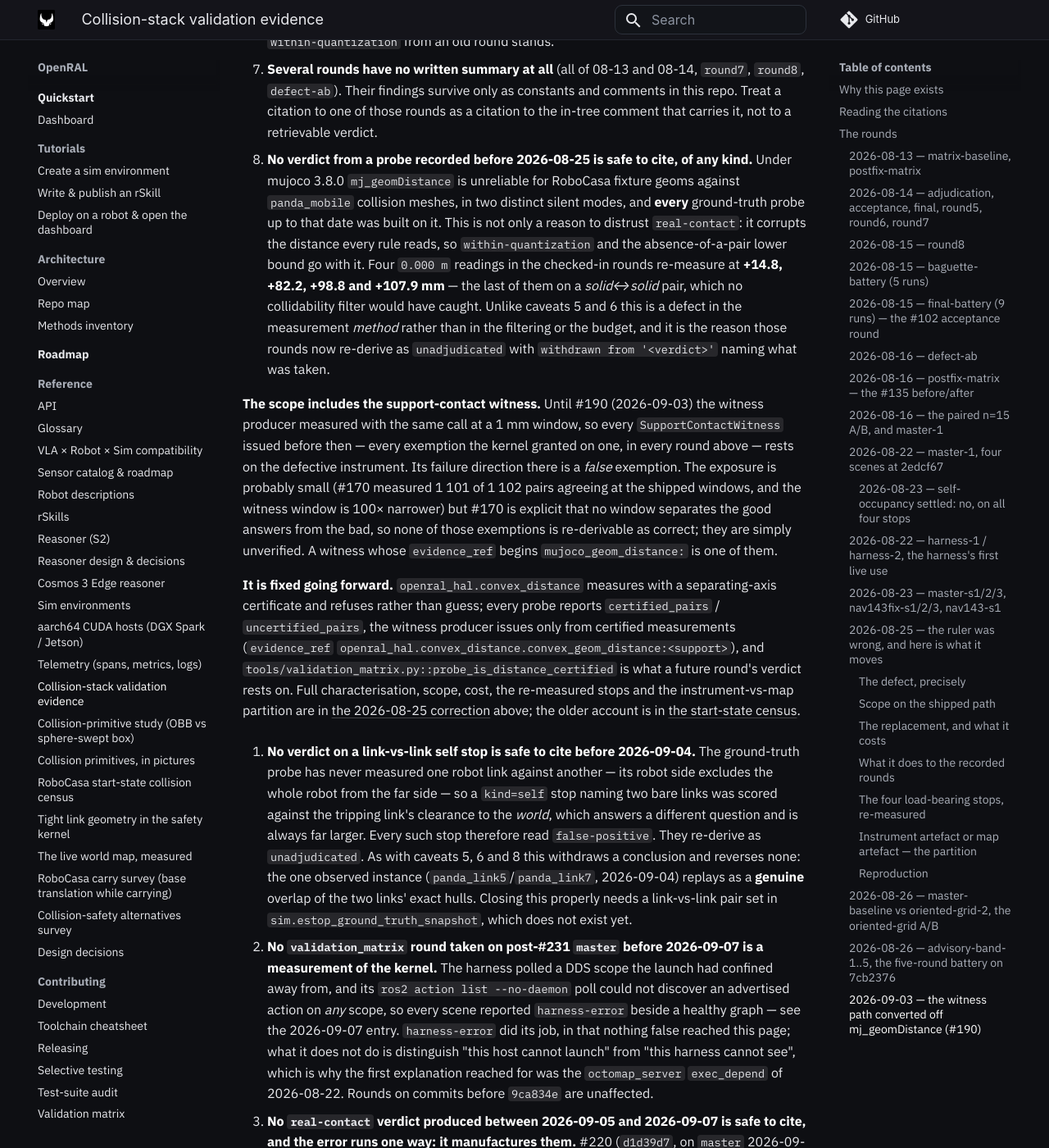
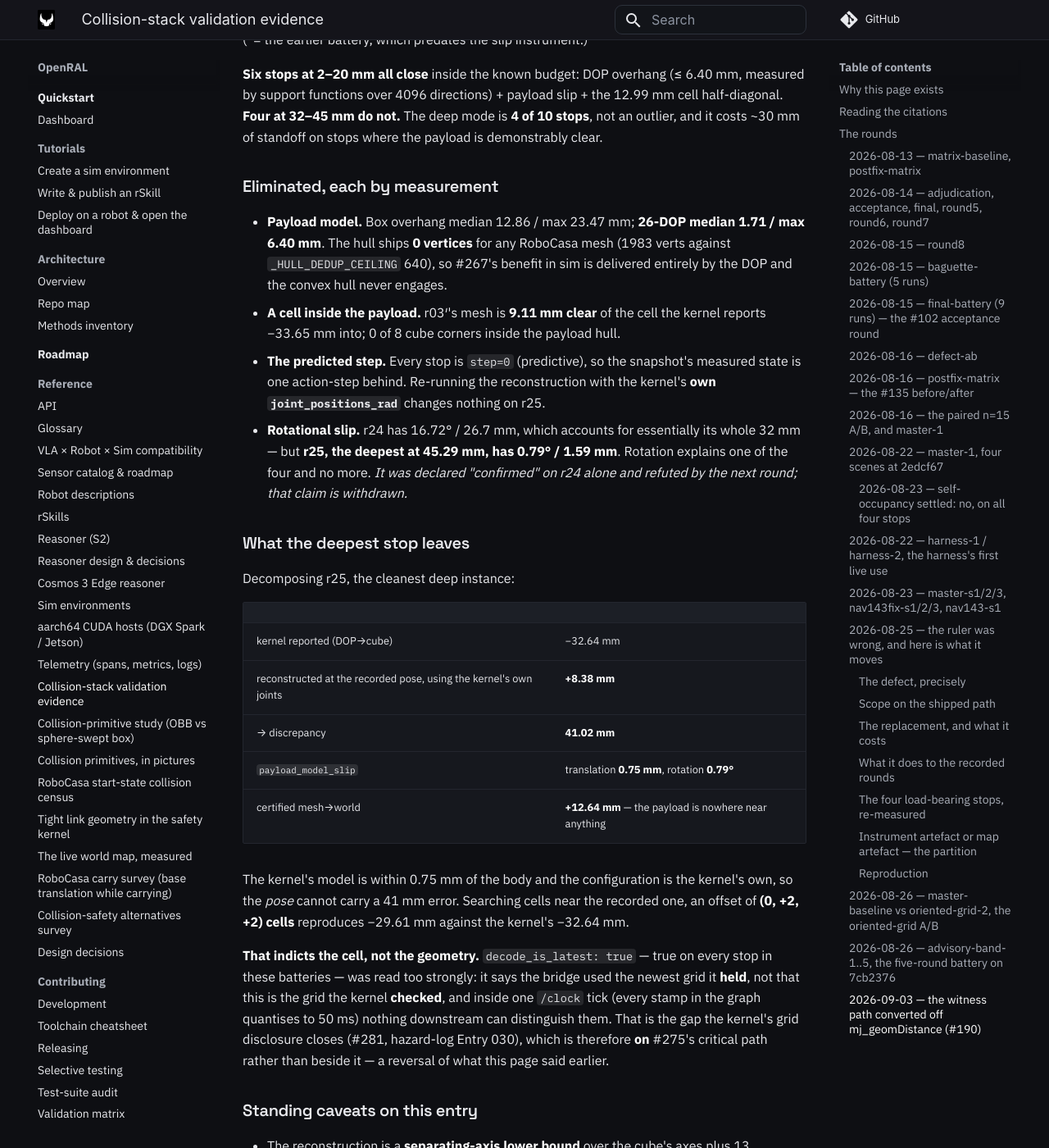
Before and after one commit to OpenRAL/openral, an MkDocs documentation site: the page built from docs/reference/collision-validation-evidence.md, in a window 1280 px wide and 1400 px high, scrolled down 67043 px. Shown: the whole window at 82% size. Built offline with MkDocs 1.6.1 and Material for MkDocs 9.7.7, drawn with Linux system fonts in a browser that asks for light colours; comment, search, counter and statistics services are not loaded; some of the changed text lies outside the part shown.

Commit message:
docs(evidence): #275 across 27 rounds — the excess is bimodal, and the deep mode indicts the cell (#282)
Records every payload-vs-voxel stop from three batteries. Six at 2-20 mm close
inside the known budget (DOP <= 6.40 mm + slip + 12.99 mm cell term); four at
32-45 mm do not. The deep mode is 4 of 10 stops, not an outlier.

Eliminated by measurement: the payload model (DOP max 6.40 mm, and the hull ships
0 vertices for any RoboCasa mesh so it never engages), a cell inside the payload
(r03' is 9.11 mm CLEAR of the cell reporting -33.65 mm), the predicted step (all
stops are step=0; re-running with the kernel's own joint_positions_rad changes
nothing), and rotational slip -- r24 has 16.72 deg / 26.7 mm but r25, the
deepest, has 0.79 deg / 1.59 mm.

r25 decomposed: kernel -32.64 mm against +8.38 mm reconstructed at the recorded
pose using the kernel's own joints, a 41.02 mm discrepancy the pose cannot carry
at 0.75 mm of slip, with the payload 12.64 mm clear of everything. A cell offset
by (0,+2,+2) reproduces the kernel's number.

That indicts the cell. `decode_is_latest: true` was read too strongly: it says
the bridge used the newest grid it HELD, not that this is the grid the kernel
CHECKED. So #281's disclosure is ON #275's critical path, reversing what this
page said earlier.

States plainly what is not proven: the reconstruction is a lower bound, the
nearby-cell search had 729 candidates, and #275's cause has now been wrongly
identified four times -- this is the fifth hypothesis and it is unconfirmed.

Refs #275, #281


Claude-Session: https://claude.ai/code/session_01VVrppMan2ts7WZe944fkTL

Signed-off-by: Adrian <adrianllopart@gmail.com>
Co-authored-by: Claude Opus 5 <noreply@anthropic.com>

```diff
--- a/docs/reference/collision-validation-evidence.md
+++ b/docs/reference/collision-validation-evidence.md
@@ -2739,6 +2739,88 @@ not in this branch).
 diagnostics only and changes no gating; two 6-round arms on the same scene
 earlier today went 0/6 and 2/6. n is far too small and nothing here touched the
 kernel's decisions.
+
+
+### 2026-09-13 — #275 across 27 rounds: the payload-vs-voxel excess is **bimodal**
+
+Three batteries on `fridge` gate-ON, 27 rounds, every payload-vs-voxel stop,
+sorted by excess (certified mesh→world truth minus the kernel's reported depth):
+
+| run | kernel | certified | **excess** | verdict | rotation | max-slip |
+| --- | ---: | ---: | ---: | --- | ---: | ---: |
+| r05′ | −7.54 | −5.21 | 2.32 | `attached_payload` | — | — |
+| r05 | −0.28 | +5.09 | 5.37 | `solid_world` | 3.69° | 4.28 |
+| r22 | −6.34 | −0.54 | 5.80 | `attached_payload` | 0.51° | 1.11 |
+| r10 | −12.42 | +0.47 | 12.89 | `attached_payload` | 0.655° | 2.79 |
+| r20 | −17.58 | +0.53 | 18.11 | `attached_payload` | 0.047° | 1.03 |
+| r11 | −15.99 | +4.32 | 20.31 | `solid_world` | 2.8° | 4.81 |
+| **r24** | −31.22 | +1.06 | **32.28** | `solid_world` | **16.72°** | **26.70** |
+| r01′ | −34.67 | −0.25 | 34.42 | `attached_payload` | — | — |
+| r03′ | −33.65 | +2.07 | 35.72 | `solid_world` | — | — |
+| **r25** | −32.64 | **+12.64** | **45.29** | `solid_world` | 0.79° | 1.59 |
+
+(′ = the earlier battery, which predates the slip instrument.)
+
+**Six stops at 2–20 mm all close** inside the known budget: DOP overhang
+(≤ 6.40 mm, measured by support functions over 4096 directions) + payload slip +
+the 12.99 mm cell half-diagonal. **Four at 32–45 mm do not.** The deep mode is
+**4 of 10 stops**, not an outlier, and it costs ~30 mm of standoff on stops where
+the payload is demonstrably clear.
+
+### Eliminated, each by measurement
+
+- **Payload model.** Box overhang median 12.86 / max 23.47 mm; **26-DOP median
+  1.71 / max 6.40 mm**. The hull ships **0 vertices** for any RoboCasa mesh
+  (1983 verts against `_HULL_DEDUP_CEILING` 640), so #267's benefit in sim is
+  delivered entirely by the DOP and the convex hull never engages.
+- **A cell inside the payload.** r03′'s mesh is **9.11 mm clear** of the cell the
+  kernel reports −33.65 mm into; 0 of 8 cube corners inside the payload hull.
+- **The predicted step.** Every stop is `step=0` (predictive), so the snapshot's
+  measured state is one action-step behind. Re-running the reconstruction with
+  the kernel's **own `joint_positions_rad`** changes nothing on r25.
+- **Rotational slip.** r24 has 16.72° / 26.7 mm, which accounts for essentially
+  its whole 32 mm — but **r25, the deepest at 45.29 mm, has 0.79° / 1.59 mm**.
+  Rotation explains one of the four and no more. *It was declared "confirmed" on
+  r24 alone and refuted by the next round; that claim is withdrawn.*
+
+### What the deepest stop leaves
+
+Decomposing r25, the cleanest deep instance:
+
+| | |
+| --- | --- |
+| kernel reported (DOP→cube) | −32.64 mm |
+| reconstructed at the recorded pose, using the kernel's own joints | **+8.38 mm** |
+| → discrepancy | **41.02 mm** |
+| `payload_model_slip` | translation **0.75 mm**, rotation **0.79°** |
+| certified mesh→world | **+12.64 mm** — the payload is nowhere near anything |
+
+The kernel's model is within 0.75 mm of the body and the configuration is the
+kernel's own, so the *pose* cannot carry a 41 mm error. Searching cells near the
+recorded one, an offset of **(0, +2, +2) cells** reproduces −29.61 mm against the
+kernel's −32.64 mm.
+
+**That indicts the cell, not the geometry.** `decode_is_latest: true` — true on
+every stop in these batteries — was read too strongly: it says the bridge used
+the newest grid it **held**, not that this is the grid the kernel **checked**,
+and inside one `/clock` tick (every stamp in the graph quantises to 50 ms)
+nothing downstream can distinguish them. That is the gap the kernel's grid
+disclosure closes (#281, hazard-log Entry 030), which is therefore **on** #275's
+critical path rather than beside it — a reversal of what this page said earlier.
+
+### Standing caveats on this entry
+
+- The reconstruction is a **separating-axis lower bound** over the cube's axes
+  plus 13 canonical directions — exact only when a face normal separates.
+  Millimetre values carry error bars; the tens-of-millimetres discrepancy does
+  not.
+- The nearby-cell search examined **729 candidates**; one matching by chance is
+  expected. It is corroboration, **not** proof.
+- **#275's cause has been wrongly identified four times** — phantom occupancy,
+  payload leak, rotation, and "the decode is not the problem" — twice on a single
+  data point. The decode hypothesis above is the fifth and is **unconfirmed**.
+  The test that settles it is a battery on master with `decode_source: origin`,
+  which names the cell exactly.
 
 
 ## Standing caveats
```
